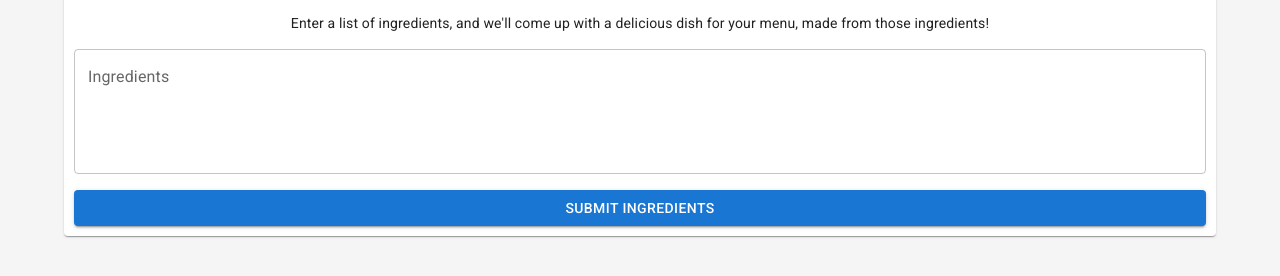
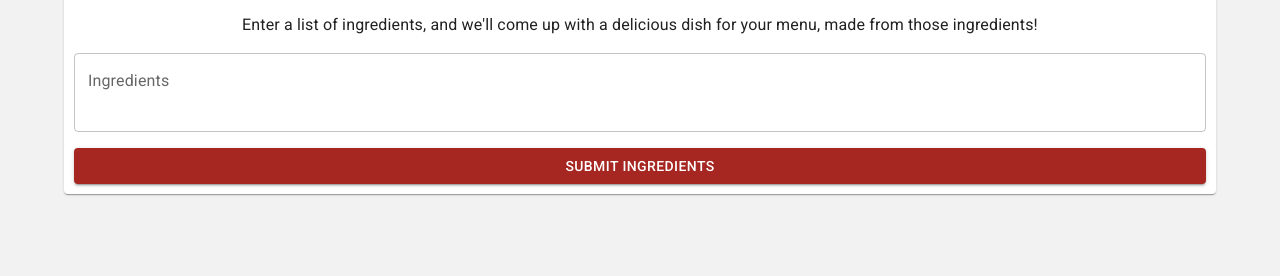
Before and after one commit to neoeahit/menumaker, a React app: page / in a window 1280 px wide. Shown: the part 198-474 px from the top of the page. Built offline with nearby package versions, Linux system fonts and the light colour scheme.

Commit message:
fix: change color palette

```diff
--- a/src/client/App.css
+++ b/src/client/App.css
@@ -1,6 +1,6 @@
 body {
-  background-color: #f5f5f5;
-  color: #1c2a33;
+  background-color: #f1f2f1;
+  color: #260a08;
 }
 
 #dish {
@@ -14,7 +14,7 @@ body {
 #dish,
 #ingredients,
 #recipe-steps {
-  background-color: #e2cdbe;
+  background-color: #cac6a0;
   height: auto;
   padding: 10px;
 }
--- a/src/client/components/Dish.js
+++ b/src/client/components/Dish.js
@@ -6,7 +6,7 @@ function Dish({ id, title, description }) {
   return (
     <Card id={id}>
       <CardContent>
-        <Typography gutterBottom variant="h5" component="div">
+        <Typography gutterBottom variant="h4" component="div">
           {title}
         </Typography>
         <Typography variant="body2">{description}</Typography>
--- a/src/client/components/HeaderWithInput.js
+++ b/src/client/components/HeaderWithInput.js
@@ -15,15 +15,16 @@ function HeaderWithInput({ id, submitDisabled, handleSubmit }) {
         <Typography variant="h3" fontWeight={600} component="div">
           Menu Maker
         </Typography>
-        <Typography variant="body2">
+        <Typography variant="body1">
           Enter a list of ingredients, and we&apos;ll come up with a delicious
           dish for your menu, made from those ingredients!
         </Typography>
         <TextField
           id="ingredients-input"
           label="Ingredients"
+          placeholder='Separate ingredients with commas, e.g. "chicken, rice, beans"'
           multiline
-          minRows={4}
+          minRows={2}
           variant="outlined"
           fullWidth
           value={inputValue}
--- a/src/client/index.js
+++ b/src/client/index.js
@@ -6,7 +6,16 @@ import App from './App.js';
 import './index.css';
 
 const root = createRoot(document.getElementById('root'));
-const theme = createTheme();
+const theme = createTheme({
+  palette: {
+    primary: {
+      main: '#A62722',
+    },
+    secondary: {
+      main: '#CAC6A0',
+    },
+  },
+});
 
 root.render(
   <React.StrictMode>
```
